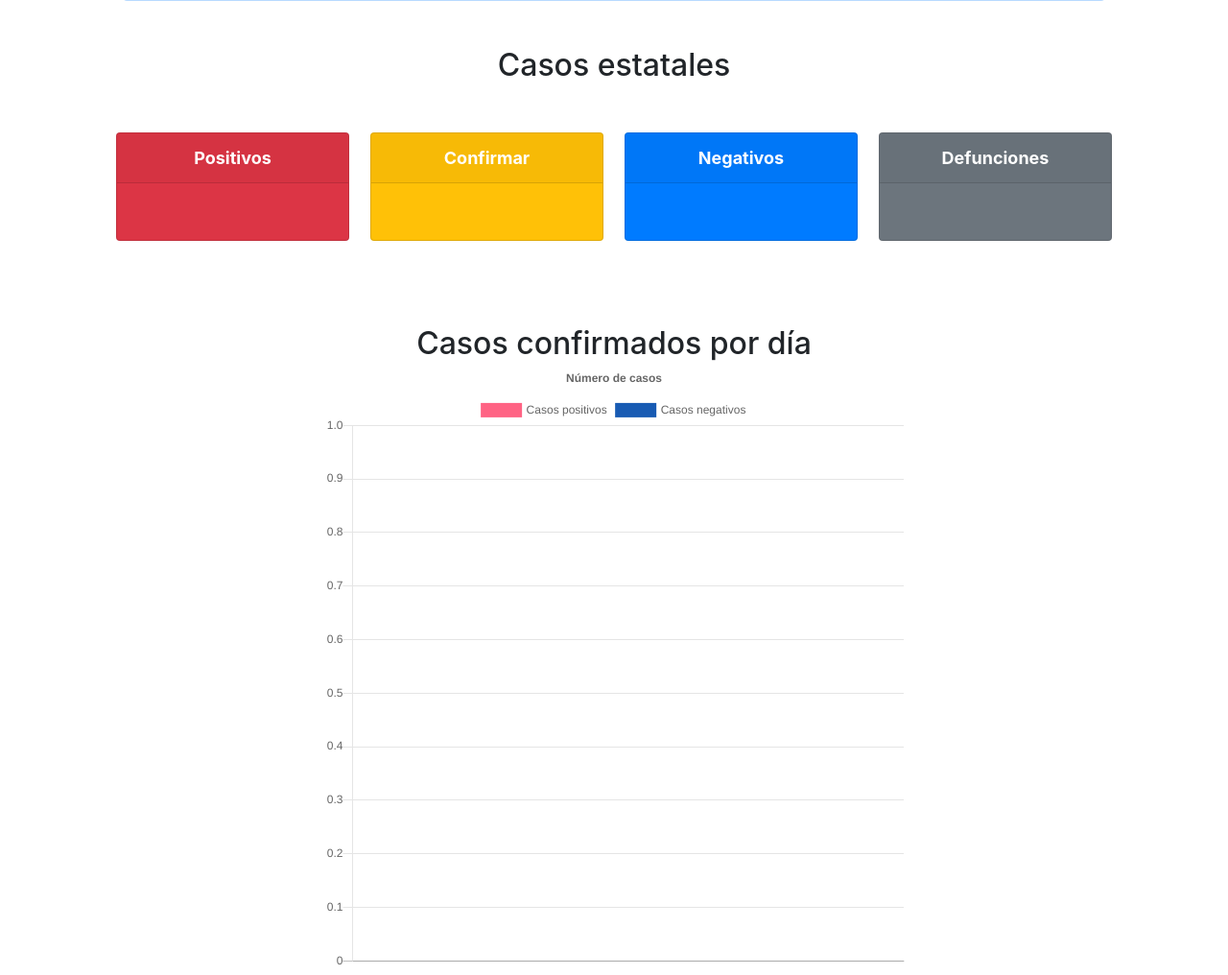
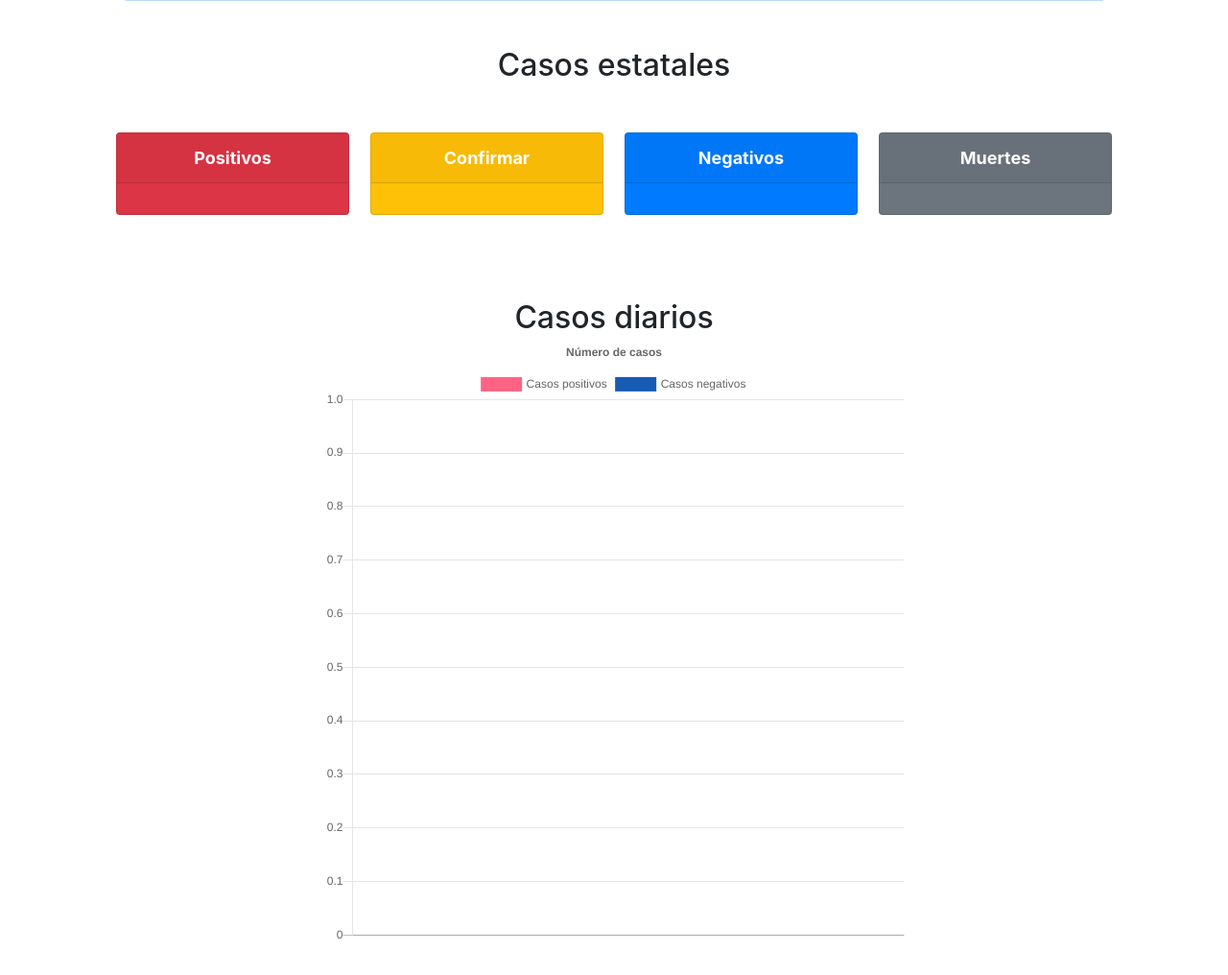
Before and after one commit to Luisbaduy97/yuca-covid, a Flask app: template templates/index.html in a window 1280 px wide. Shown: the part 402-1418 px from the top of the page at 96% size. After the commit the page ends 1380 px from the top, so only its background shows below. Run offline with Flask 2, Linux system fonts and the light colour scheme; the template is opened without the code that fills it, so the values that code supplies are empty; parts of the project's set-up code (start-up, migrations or seed data) failed here and were passed over; some libraries are stand-ins or nearby versions.

Commit message:
Update index.html

```diff
--- a/templates/index.html
+++ b/templates/index.html
@@ -51,10 +51,9 @@
     <div class="row info-mx">
       <div class="results-col col-lg-3">
         <div class="card text-white bg-danger mb-3">
-          <div class="card-header">Positivos</div>
+          <div class="card-header adjust">Positivos</div>
           <div class="card-body">
-            <h5 class="card-title results">{{message.positivos.positivo_total}}</h5>
-            <button type="button" class="btn btn-danger btn-lg botones" disabled></button>
+            <h5 class="card-title">{{message.positivos.positivo_total}}</h5>
           </div>
         </div>
       </div>
@@ -63,7 +62,6 @@
           <div class="card-header">Confirmar</div>
           <div class="card-body">
             <h5 class="card-title  results">{{message.confirmar}}</h5>
-            <button type="button" class="btn btn-warning btn-lg  botones" disabled></button>
           </div>
         </div>
       </div>
@@ -72,22 +70,20 @@
           <div class="card-header">Negativos</div>
           <div class="card-body">
             <h5 class="card-title  results">{{message.negativos.negativo_total}}</h5>
-            <button type="button" class="btn btn-primary btn-lg  botones" disabled></button>
           </div>
         </div>
       </div>
       <div class="results-col col-lg-3">
         <div class="card text-white bg-secondary mb-3">
-          <div class="card-header">Defunciones</div>
+          <div class="card-header">Muertes</div>
           <div class="card-body">
             <h5 class="card-title  results">{{message.defunciones}}</h5>
-            <button type="button" class="btn btn-secondary btn-lg  botones" disabled></button>
           </div>
         </div>
       </div>
     </div>
   </section>
-  <h2 id="series">Casos confirmados por día</h2>
+  <h2 id="series">Casos diarios</h2>
   <div class="row info-chart">
     <div class="col-lg">
       <canvas id="myChart"></canvas>
```
